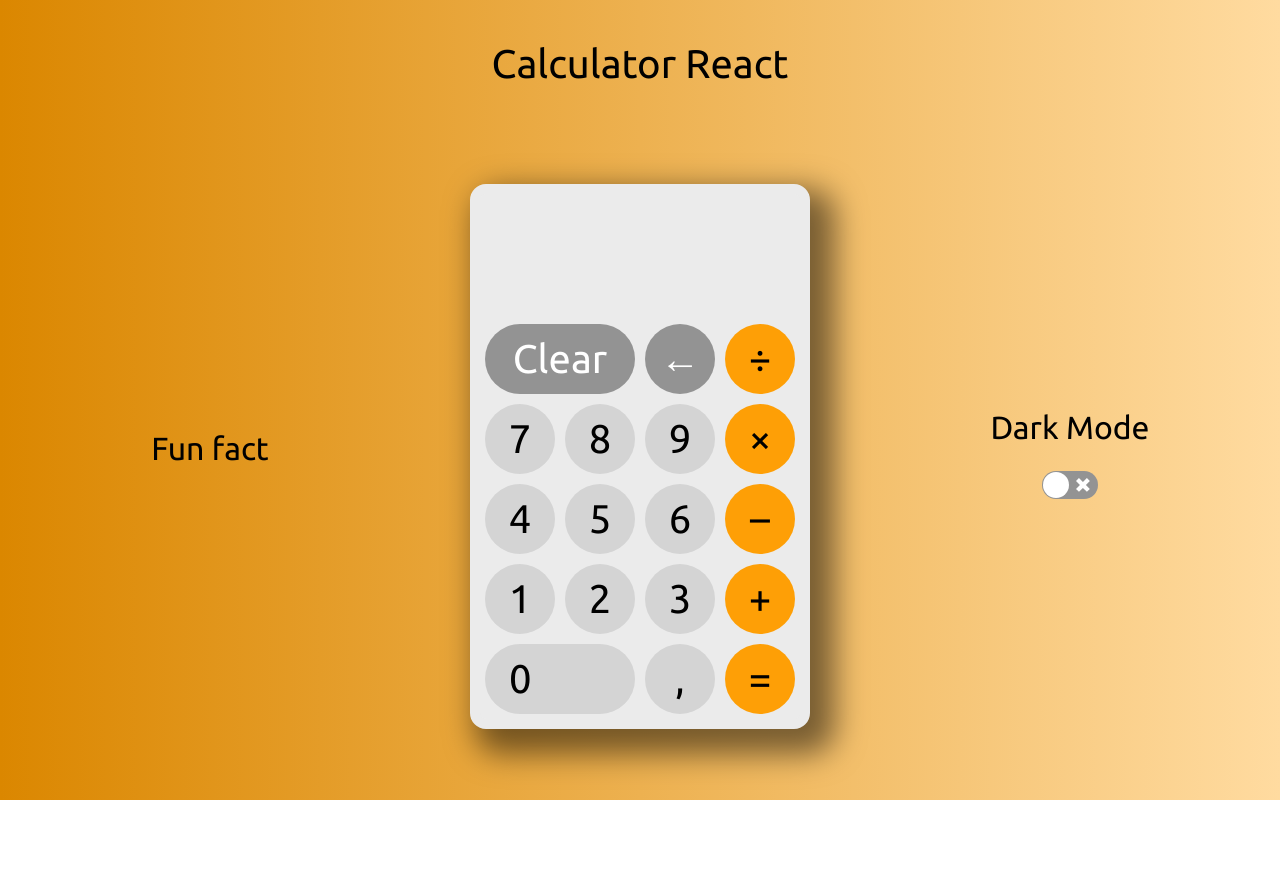
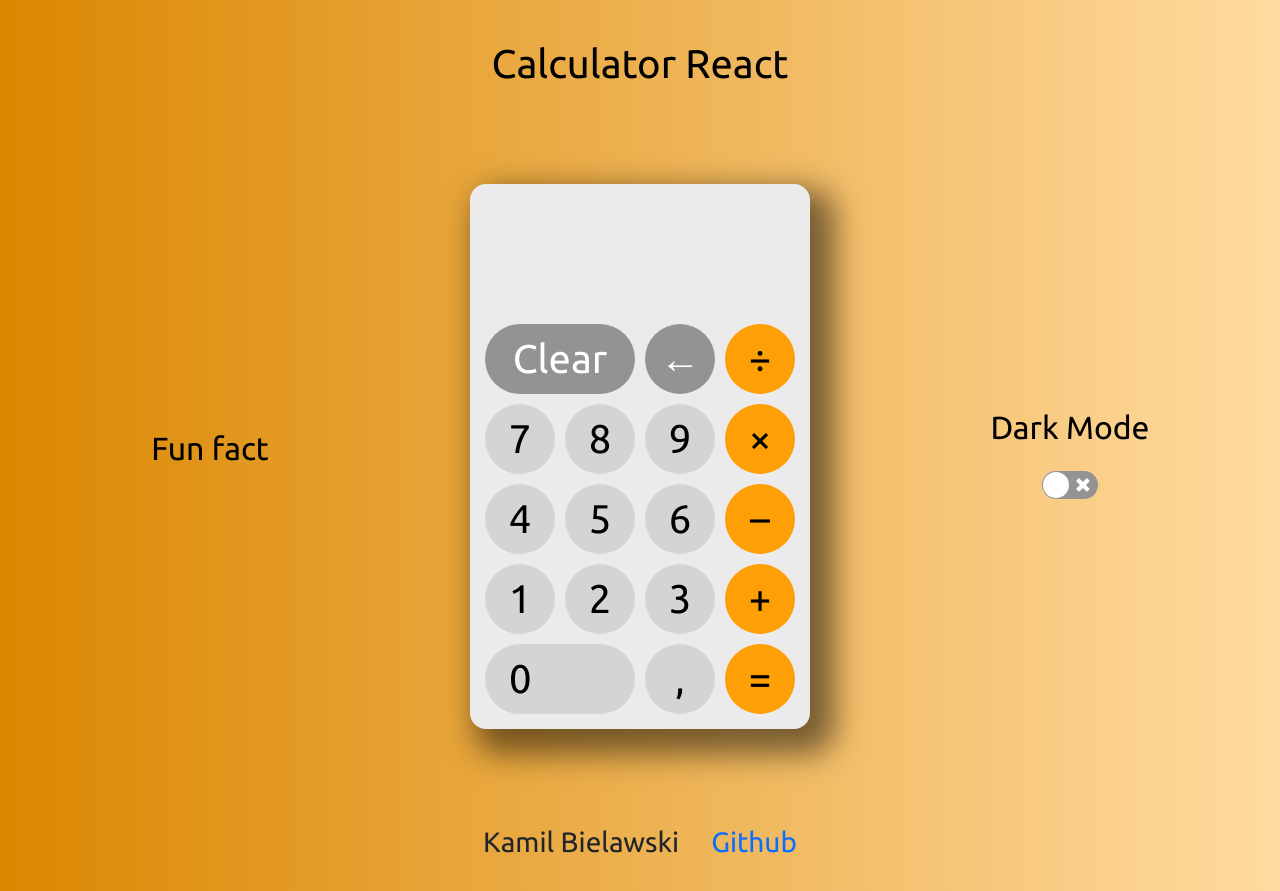
Before and after one commit to biel4s/calculator-react, a React (Create React App) app: page / in a window 1280 px wide. Before the commit the page ends 800 px from the top, so only its background shows below. Built offline with nearby package versions, Linux system fonts and the light colour scheme.

Commit message:
Update App.jsx

```diff
--- a/src/App.jsx
+++ b/src/App.jsx
@@ -123,7 +123,19 @@ export default class App extends Component {
                             </label>
                         </div>
                     </div>
-
+                    <footer className="footer d-flex justify-content-center pt-5 mt-5">
+			<h3 className="me-3">Kamil Bielawski</h3>
+			<h3 className="ms-3">
+				<a
+					href="https://github.com/biel4s/calculator-react"
+					className="text-decoration-none"
+					target="_blank"
+					rel="noreferrer"
+				>
+					Github
+				</a>
+			 </h3>
+		    </footer>
                     {/* left - position-absolute top-50 start-0 translate-middle-y ps-5 */}
                     {/* right - position-absolute top-50 end-0 translate-middle-y pe-5 */}
                     {/* middle - position-absolute top-50 start-50 translate-middle */}
```
